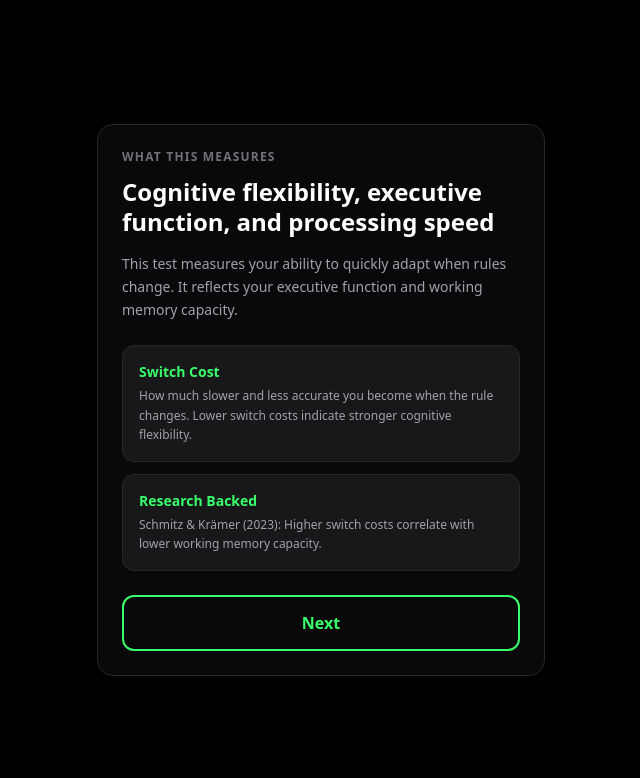
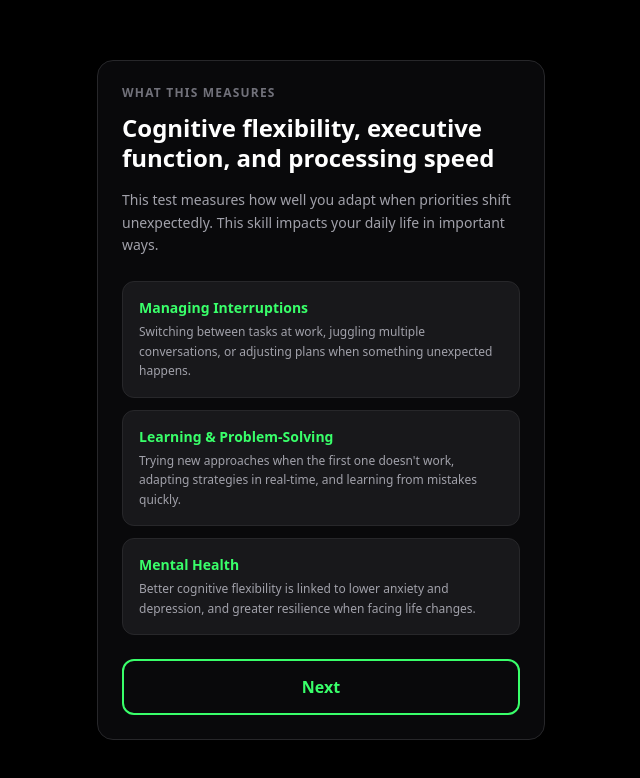
Before and after one commit to cindyjohnson-tmc/category-switch-test, a React (Create React App) app: page / in a window 1280 px wide. Both pictures are taken after a click on the button "Next". Shown: the top 778 px of the page, without its empty margins (319-959 px from the left). Built offline with nearby package versions, Linux system fonts and the light colour scheme.

Commit message:
Rewrite 'What this measures' to focus on real-life applications

```diff
--- a/src/App.js
+++ b/src/App.js
@@ -191,20 +191,26 @@ export default function App() {
         <p className={S.label + " mb-3"}>What this measures</p>
         <h2 className="text-2xl font-bold text-white mb-4 leading-tight">Cognitive flexibility, executive function, and processing speed</h2>
         <p className={S.sub + " mb-6"}>
-          This test measures your ability to quickly adapt when rules change. It reflects your executive function and working memory capacity.
+          This test measures how well you adapt when priorities shift unexpectedly. This skill impacts your daily life in important ways.
         </p>
 
         <div className="space-y-3 mb-6">
           <div className="bg-zinc-900 border border-zinc-800 rounded-xl p-4">
-            <p className="text-[#39ff6a] font-semibold text-sm mb-1">Switch Cost</p>
+            <p className="text-[#39ff6a] font-semibold text-sm mb-1">Managing Interruptions</p>
             <p className="text-zinc-400 text-xs leading-relaxed">
-              How much slower and less accurate you become when the rule changes. Lower switch costs indicate stronger cognitive flexibility.
+              Switching between tasks at work, juggling multiple conversations, or adjusting plans when something unexpected happens.
             </p>
           </div>
           <div className="bg-zinc-900 border border-zinc-800 rounded-xl p-4">
-            <p className="text-[#39ff6a] font-semibold text-sm mb-1">Research Backed</p>
+            <p className="text-[#39ff6a] font-semibold text-sm mb-1">Learning & Problem-Solving</p>
             <p className="text-zinc-400 text-xs leading-relaxed">
-              Schmitz & Krämer (2023): Higher switch costs correlate with lower working memory capacity.
+              Trying new approaches when the first one doesn't work, adapting strategies in real-time, and learning from mistakes quickly.
+            </p>
+          </div>
+          <div className="bg-zinc-900 border border-zinc-800 rounded-xl p-4">
+            <p className="text-[#39ff6a] font-semibold text-sm mb-1">Mental Health</p>
+            <p className="text-zinc-400 text-xs leading-relaxed">
+              Better cognitive flexibility is linked to lower anxiety and depression, and greater resilience when facing life changes.
             </p>
           </div>
         </div>
```
